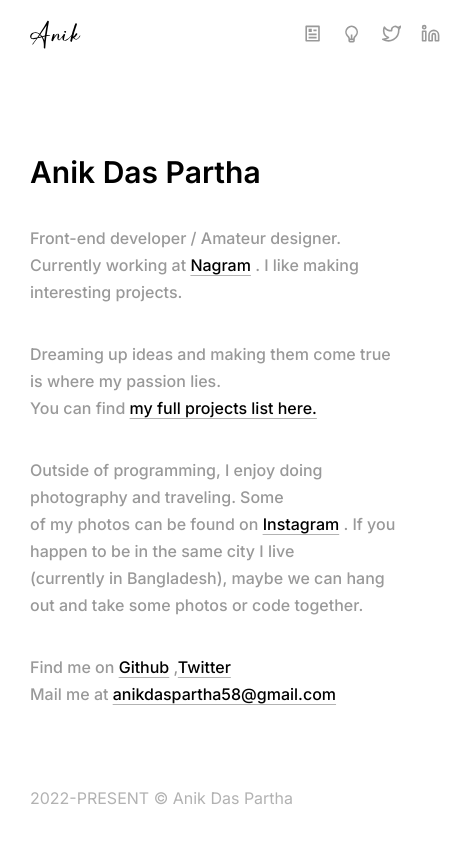
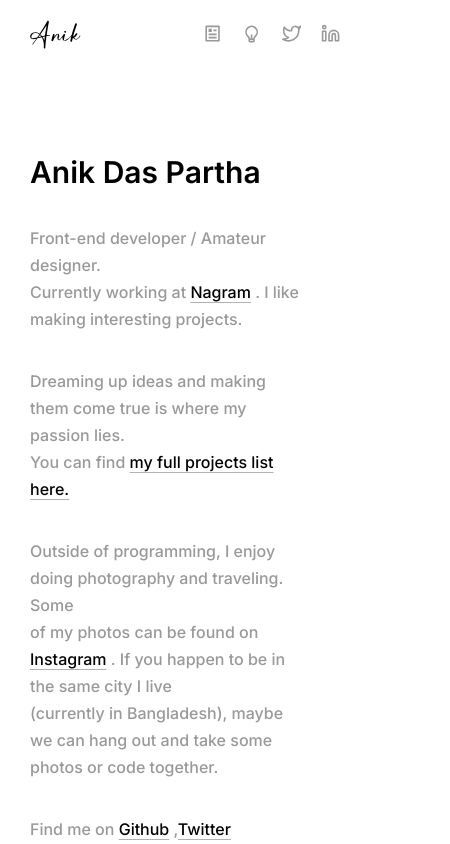
Before and after one commit to heyanik/myportfolio, a React (Create React App) app: page / in a window 390 px wide. Shown: the top 844 px of the page, 450 px wide, since content can reach past the window. Built offline with nearby package versions, Linux system fonts and the light colour scheme.

Commit message:
fixing renponsive

```diff
--- a/src/components/HeaderStyle.css
+++ b/src/components/HeaderStyle.css
@@ -45,6 +45,9 @@
 }
 
 @media screen and (max-width: 600px) {
+  .other {
+    width: auto;
+  }
   .header {
     margin-top: -65px;
   }
--- a/src/pages/HomeStyle.css
+++ b/src/pages/HomeStyle.css
@@ -35,7 +35,7 @@
 
 @media screen and (max-width: 600px) {
   body {
-    width: 400px;
+    width: 300px;
     height: auto;
   }
 
```
